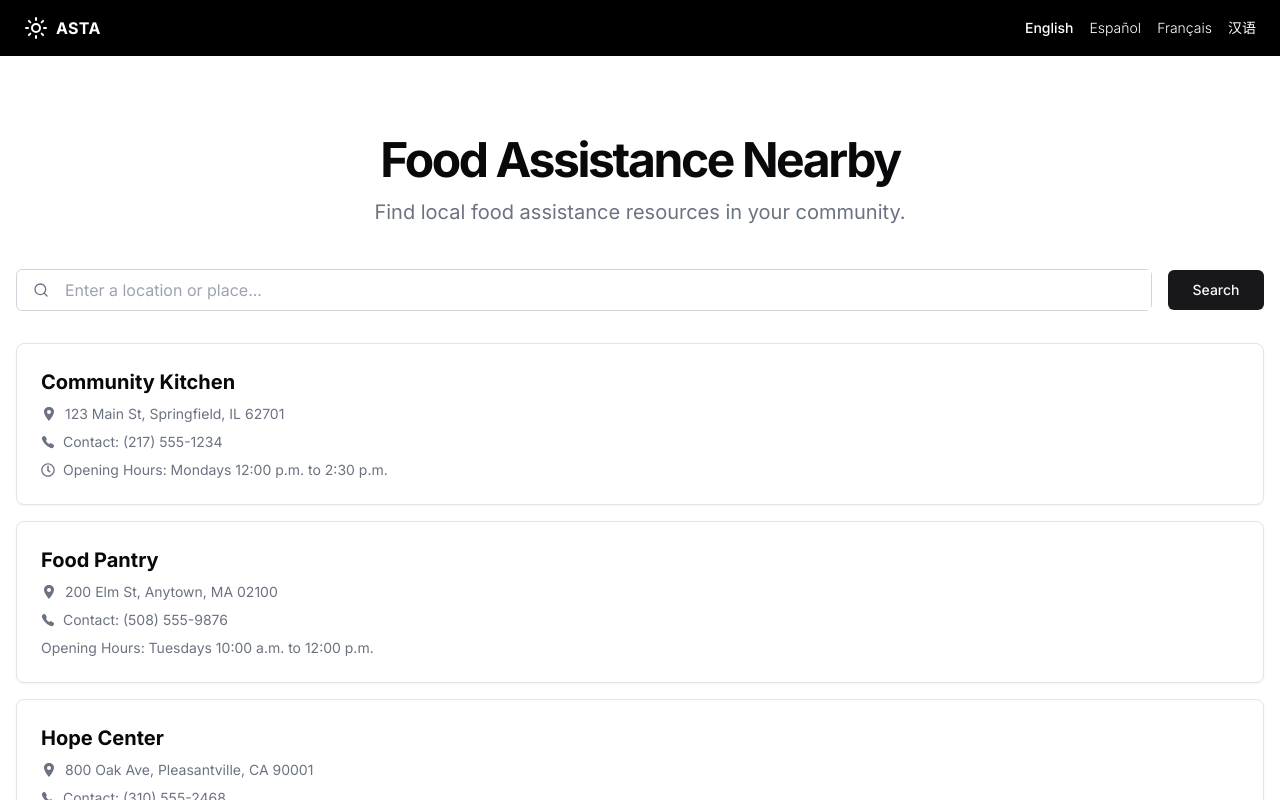
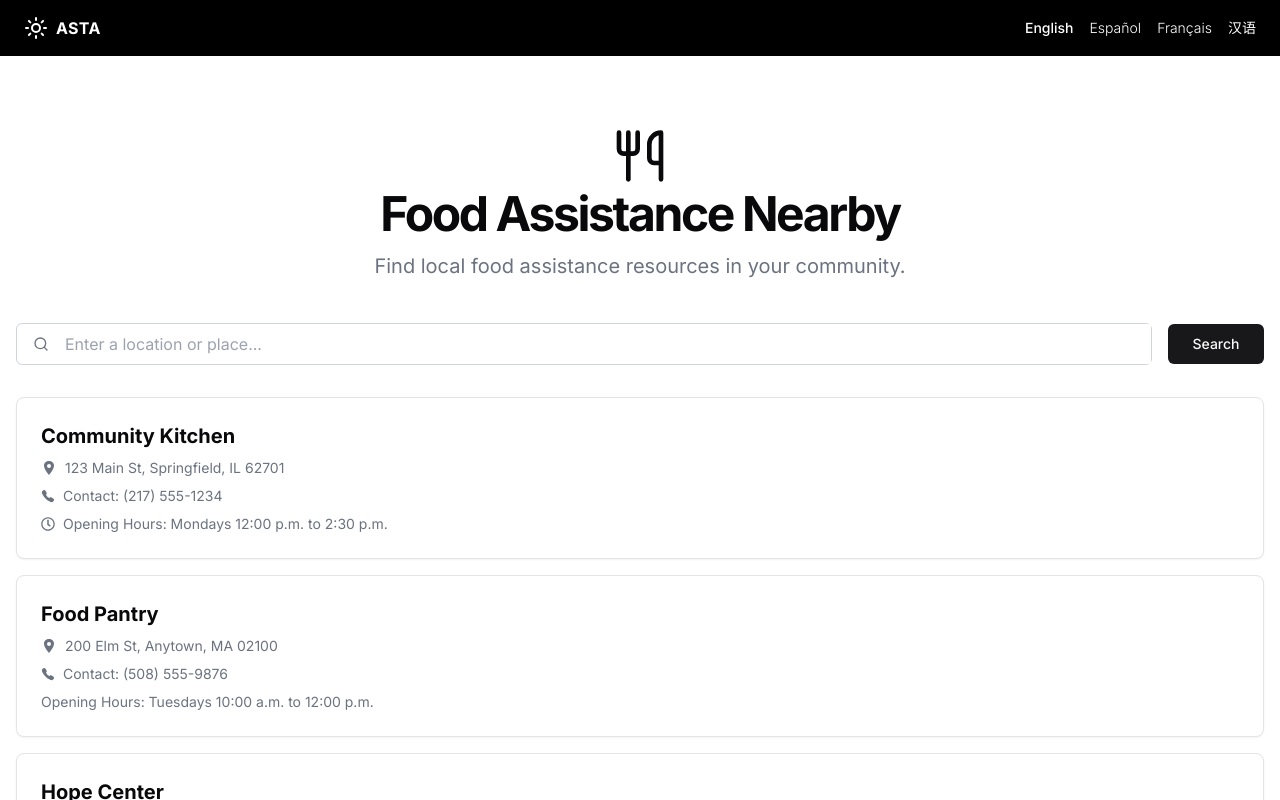
Before and after one commit to Y-ZR/ASTA, a Next.js app: page /food in a window 1280 px wide. Shown: the top 800 px of the page. Built offline with nearby package versions, Linux system fonts and the light colour scheme.

Commit message:
added UntensilsIcon for food assistance page

```diff
--- a/src/app/food/page.js
+++ b/src/app/food/page.js
@@ -6,11 +6,36 @@ import { IoLocationSharp } from "react-icons/io5";
 import { IoCall } from "react-icons/io5";
 
 
+function UtensilsIcon(props) {
+  return (
+    <svg
+      {...props}
+      xmlns="http://www.w3.org/2000/svg"
+      width="24"
+      height="24"
+      viewBox="0 0 24 24"
+      fill="none"
+      stroke="currentColor"
+      strokeWidth="2"
+      strokeLinecap="round"
+      strokeLinejoin="round"
+    >
+      <path d="M3 2v7c0 1.1.9 2 2 2h4a2 2 0 0 0 2-2V2" />
+      <path d="M7 2v20" />
+      <path d="M21 15V2v0a5 5 0 0 0-5 5v6c0 1.1.9 2 2 2h3Zm0 0v7" />
+    </svg>
+  );
+}
+
+
 export default function Component() {
   return (
     <div className="flex flex-col min-h-screen mb-12">
-      <header className="py-10 mt-10">
+      <header className="py-10 mt-8">
         <div className="container px-4 text-center">
+          <div className="inline-block">
+            <UtensilsIcon className="mx-auto text-current h-14 w-14" />
+          </div>
           <div className="space-y-3">
             <h1 className="text-3xl font-bold tracking-tighter sm:text-4xl md:text-5xl">Food Assistance Nearby</h1>
             <p className="mx-auto max-w-[700px] text-gray-500 md:text-xl/relaxed lg:text-base/relaxed xl:text-xl/relaxed">
```
